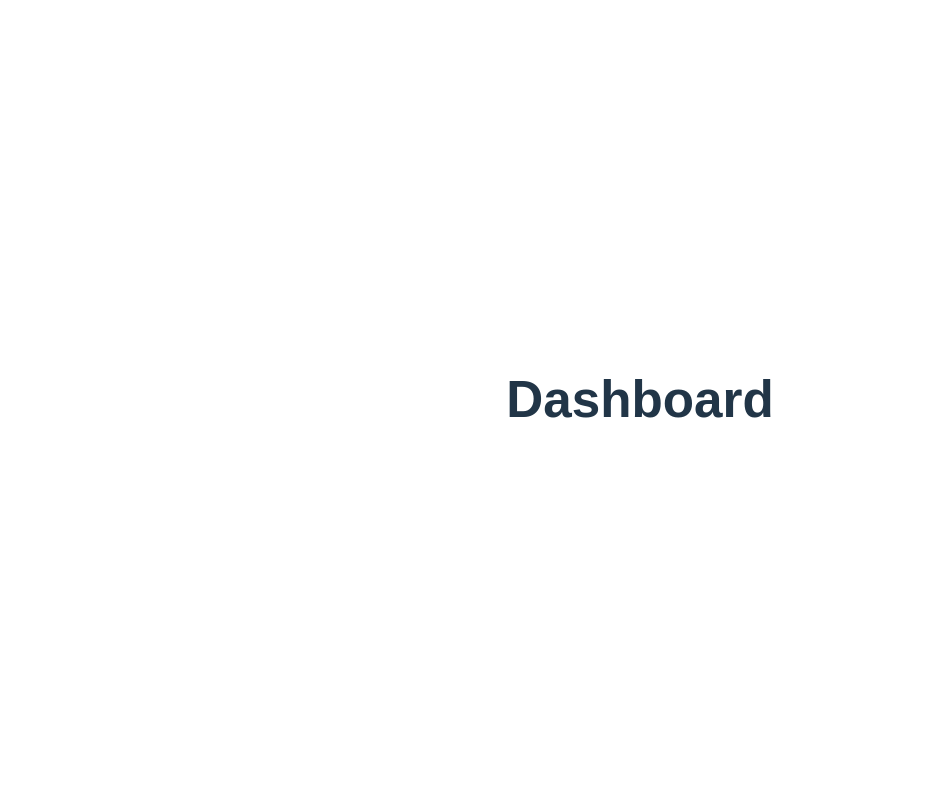
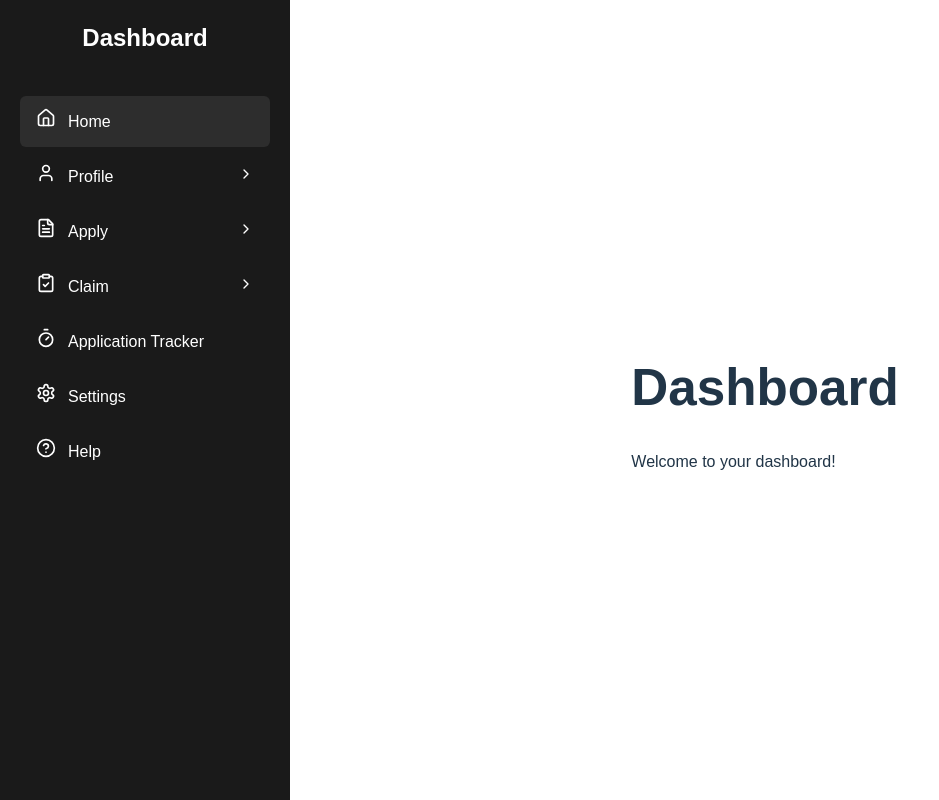
Before and after one commit to parth1899/Digi-Sure, a React (Vite) app in the folder Frontend/: page /dashboard in a window 1280 px wide. Shown: the whole page, without its empty margins (0-939 px from the left). Built offline with nearby package versions, Linux system fonts and the light colour scheme.

Commit message:
Basic Dashboard Done

```diff
--- a/Frontend/package.json
+++ b/Frontend/package.json
@@ -11,6 +11,7 @@
   },
   "dependencies": {
     "axios": "^1.7.9",
+    "lucide-react": "^0.475.0",
     "react": "^18.3.1",
     "react-dom": "^18.3.1",
     "react-router-dom": "^7.1.5"
--- a/Frontend/src/App.tsx
+++ b/Frontend/src/App.tsx
@@ -2,6 +2,7 @@ import React from "react";
 import { BrowserRouter as Router, Routes, Route } from "react-router-dom";
 import SignUp from "./pages/SignUp";
 import SignIn from "./pages/SignIn";
+import Dashboard from "./pages/dashboard";
 
 const App = () => {
   return (
@@ -9,7 +10,15 @@ const App = () => {
       <Routes>
         <Route path="/" element={<SignUp />} />
         <Route path="/signin" element={<SignIn />} />
-        <Route path="/dashboard" element={<h1>Dashboard</h1>} /> {/* Placeholder */}
+        <Route
+          path="/dashboard"
+          element={
+            <Dashboard>
+              {/* Your dashboard content here */}
+              <div>Welcome to your dashboard!</div>
+            </Dashboard>
+          }
+        />{" "}
       </Routes>
     </Router>
   );
--- /dev/null
+++ b/Frontend/src/components/sidebar.tsx
@@ -0,0 +1,261 @@
+// Sidebar.tsx
+import React, { useState } from "react";
+import {
+  Home,
+  User,
+  FileText,
+  ClipboardCheck,
+  Settings,
+  HelpCircle,
+  Timer,
+  ChevronDown,
+  ChevronRight,
+  FileSearch,
+  UserCog,
+  FilePlus,
+  FileEdit,
+  CheckSquare,
+  ClockIcon,
+} from "lucide-react";
+
+interface NavItem {
+  path: string;
+  icon: React.ReactNode;
+  label: string;
+  subItems?: SubItem[];
+}
+
+interface SubItem {
+  path: string;
+  label: string;
+  icon: React.ReactNode;
+}
+
+interface StyleTypes {
+  sidebar: React.CSSProperties;
+  logo: React.CSSProperties;
+  nav: React.CSSProperties;
+  navItem: React.CSSProperties;
+  icon: React.CSSProperties;
+  activeNavItem: React.CSSProperties;
+  subNav: React.CSSProperties;
+  subItem: React.CSSProperties;
+  chevron: React.CSSProperties;
+  footer: React.CSSProperties;
+}
+
+const Sidebar: React.FC = () => {
+  const [expandedItems, setExpandedItems] = useState<string[]>([]);
+
+  const style: StyleTypes = {
+    sidebar: {
+      width: "250px",
+      height: "100vh",
+      backgroundColor: "#1a1a1a",
+      color: "#ffffff",
+      padding: "20px",
+      position: "fixed",
+      left: 0,
+      top: 0,
+      display: "flex",
+      flexDirection: "column",
+      overflowY: "auto",
+    },
+    logo: {
+      fontSize: "24px",
+      fontWeight: "bold",
+      marginBottom: "40px",
+      textAlign: "center",
+    },
+    nav: {
+      display: "flex",
+      flexDirection: "column",
+      flex: 1,
+    },
+    navItem: {
+      display: "flex",
+      alignItems: "center",
+      padding: "12px 16px",
+      marginBottom: "4px",
+      textDecoration: "none",
+      color: "#ffffff",
+      borderRadius: "6px",
+      transition: "background-color 0.2s",
+      cursor: "pointer",
+    },
+    icon: {
+      marginRight: "12px",
+      minWidth: "20px",
+    },
+    activeNavItem: {
+      backgroundColor: "#2d2d2d",
+    },
+    subNav: {
+      marginLeft: "20px",
+      display: "flex",
+      flexDirection: "column",
+      marginBottom: "8px",
+    },
+    subItem: {
+      display: "flex",
+      alignItems: "center",
+      padding: "8px 16px",
+      textDecoration: "none",
+      color: "#ffffff",
+      borderRadius: "6px",
+      transition: "background-color 0.2s",
+      fontSize: "0.9em",
+    },
+    chevron: {
+      marginLeft: "auto",
+      transition: "transform 0.2s",
+    },
+    footer: {
+      borderTop: "1px solid #2d2d2d",
+      paddingTop: "20px",
+      marginTop: "auto",
+    },
+  };
+
+  const navItems: NavItem[] = [
+    {
+      path: "/dashboard",
+      icon: <Home size={20} />,
+      label: "Home",
+    },
+    {
+      path: "/dashboard/profile",
+      icon: <User size={20} />,
+      label: "Profile",
+      subItems: [
+        {
+          path: "/dashboard/profile/details",
+          label: "Personal Details",
+          icon: <UserCog size={18} />,
+        },
+        {
+          path: "/dashboard/profile/documents",
+          label: "Documents",
+          icon: <FileSearch size={18} />,
+        },
+      ],
+    },
+    {
+      path: "/dashboard/apply",
+      icon: <FileText size={20} />,
+      label: "Apply",
+      subItems: [
+        {
+          path: "/dashboard/apply/new",
+          label: "New Application",
+          icon: <FilePlus size={18} />,
+        },
+        {
+          path: "/dashboard/apply/draft",
+          label: "Draft Applications",
+          icon: <FileEdit size={18} />,
+        },
+      ],
+    },
+    {
+      path: "/dashboard/claim",
+      icon: <ClipboardCheck size={20} />,
+      label: "Claim",
+      subItems: [
+        {
+          path: "/dashboard/claim/submit",
+          label: "Submit Claim",
+          icon: <CheckSquare size={18} />,
+        },
+        {
+          path: "/dashboard/claim/history",
+          label: "Claim History",
+          icon: <ClockIcon size={18} />,
+        },
+      ],
+    },
+    {
+      path: "/dashboard/tracker",
+      icon: <Timer size={20} />,
+      label: "Application Tracker",
+    },
+    {
+      path: "/dashboard/settings",
+      icon: <Settings size={20} />,
+      label: "Settings",
+    },
+    {
+      path: "/dashboard/help",
+      icon: <HelpCircle size={20} />,
+      label: "Help",
+    },
+  ];
+
+  const toggleExpand = (label: string) => {
+    setExpandedItems((prev) =>
+      prev.includes(label)
+        ? prev.filter((item) => item !== label)
+        : [...prev, label]
+    );
+  };
+
+  const isActivePath = (path: string): boolean => {
+    return window.location.pathname === path;
+  };
+
+  return (
+    <div style={style.sidebar}>
+      <div style={style.logo}>Dashboard</div>
+
+      <nav style={style.nav}>
+        {navItems.map((item) => (
+          <div key={item.path}>
+            <div
+              onClick={() =>
+                item.subItems ? toggleExpand(item.label) : undefined
+              }
+              style={{
+                ...style.navItem,
+                ...(isActivePath(item.path) ? style.activeNavItem : {}),
+              }}
+            >
+              <span style={style.icon}>{item.icon}</span>
+              {item.label}
+              {item.subItems && (
+                <span style={style.chevron}>
+                  {expandedItems.includes(item.label) ? (
+                    <ChevronDown size={16} />
+                  ) : (
+                    <ChevronRight size={16} />
+                  )}
+                </span>
+              )}
+            </div>
+
+            {item.subItems && expandedItems.includes(item.label) && (
+              <div style={style.subNav}>
+                {item.subItems.map((subItem) => (
+                  <a
+                    key={subItem.path}
+                    href={subItem.path}
+                    style={{
+                      ...style.subItem,
+                      ...(isActivePath(subItem.path)
+                        ? style.activeNavItem
+                        : {}),
+                    }}
+                  >
+                    <span style={style.icon}>{subItem.icon}</span>
+                    {subItem.label}
+                  </a>
+                ))}
+              </div>
+            )}
+          </div>
+        ))}
+      </nav>
+    </div>
+  );
+};
+
+export default Sidebar;
--- /dev/null
+++ b/Frontend/src/pages/dashboard.tsx
@@ -0,0 +1,37 @@
+// Dashboard.tsx
+import React, { ReactNode } from "react";
+import Sidebar from "../components/sidebar";
+
+interface DashboardProps {
+  children?: ReactNode;
+}
+
+interface StyleTypes {
+  layout: React.CSSProperties;
+  main: React.CSSProperties;
+}
+
+const Dashboard: React.FC<DashboardProps> = ({ children }) => {
+  const style: StyleTypes = {
+    layout: {
+      display: "flex",
+    },
+    main: {
+      marginLeft: "250px",
+      padding: "20px",
+      width: "100%",
+    },
+  };
+
+  return (
+    <div style={style.layout}>
+      <Sidebar />
+      <main style={style.main}>
+        <h1>Dashboard</h1>
+        {children}
+      </main>
+    </div>
+  );
+};
+
+export default Dashboard;
```
Also changed, not shown: 1 other file (tests, documents, lock files or other folders).
